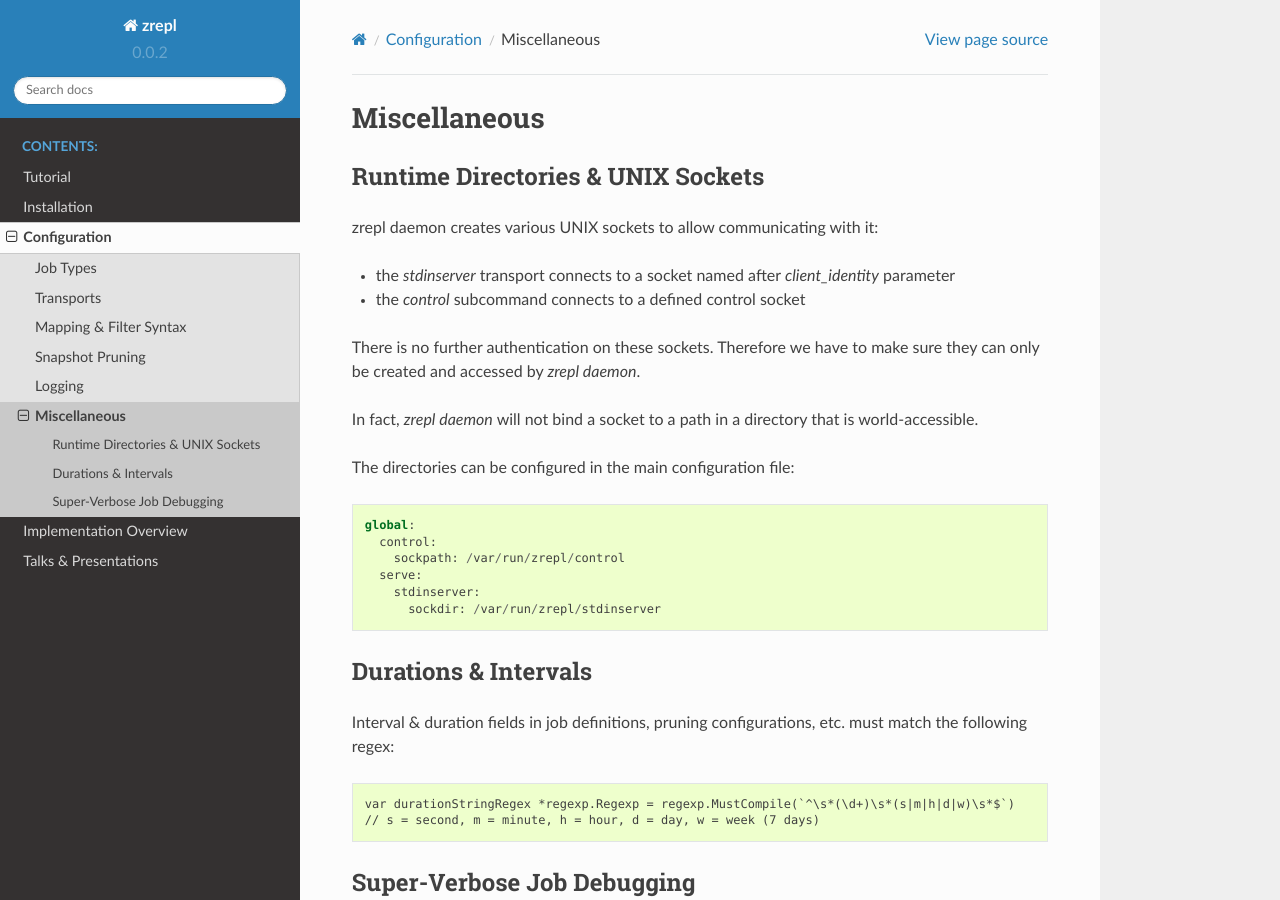
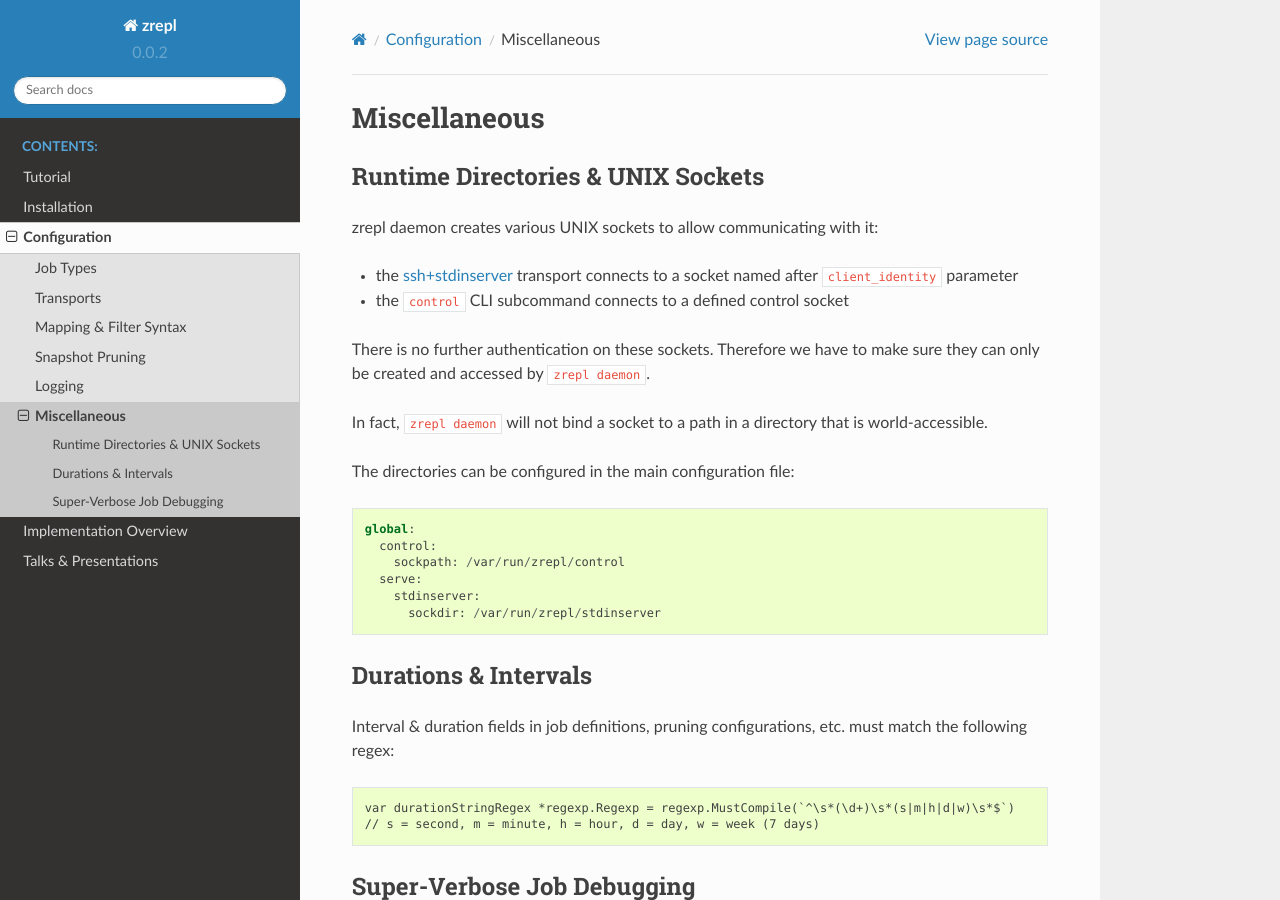
Before and after one commit to zrepl/zrepl, a Sphinx documentation site: the page built from docs/configuration/misc.rst, in a window 1280 px wide and 900 px high. Built offline with Sphinx 7.4.7 and the Read the Docs theme 2.0.0, drawn with Linux system fonts in a browser that asks for light colours.

Commit message:
docs: adjust misc to rst

```diff
--- a/docs/configuration/misc.rst
+++ b/docs/configuration/misc.rst
@@ -8,13 +8,13 @@
 
 zrepl daemon creates various UNIX sockets to allow communicating with it:
 
-* the `stdinserver` transport connects to a socket named after `client_identity` parameter
-* the `control` subcommand connects to a defined control socket
+* the :ref:`transport-ssh+stdinserver` transport connects to a socket named after ``client_identity`` parameter
+* the ``control`` CLI subcommand connects to a defined control socket
 
 There is no further authentication on these sockets.
-Therefore we have to make sure they can only be created and accessed by `zrepl daemon`.
+Therefore we have to make sure they can only be created and accessed by ``zrepl daemon``.
 
-In fact, `zrepl daemon` will not bind a socket to a path in a directory that is world-accessible.
+In fact, ``zrepl daemon`` will not bind a socket to a path in a directory that is world-accessible.
 
 The directories can be configured in the main configuration file:
 
```
